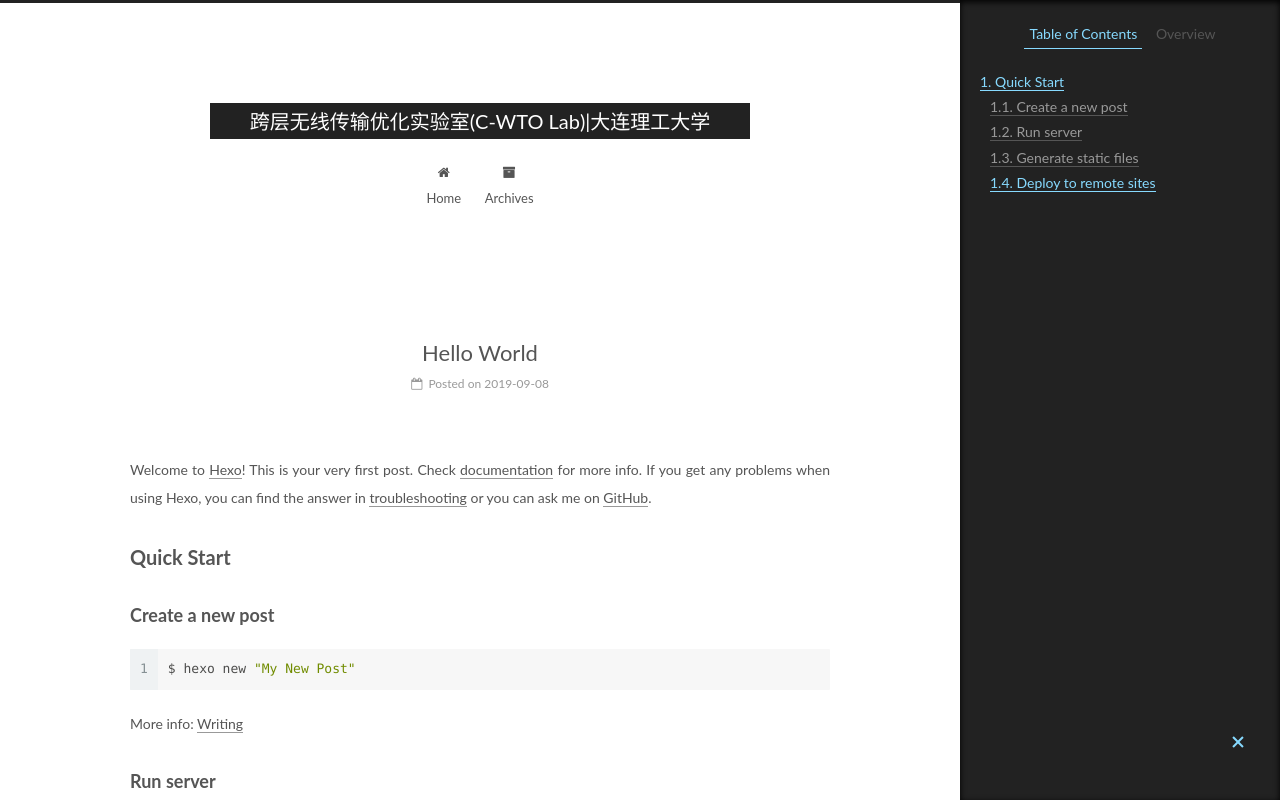
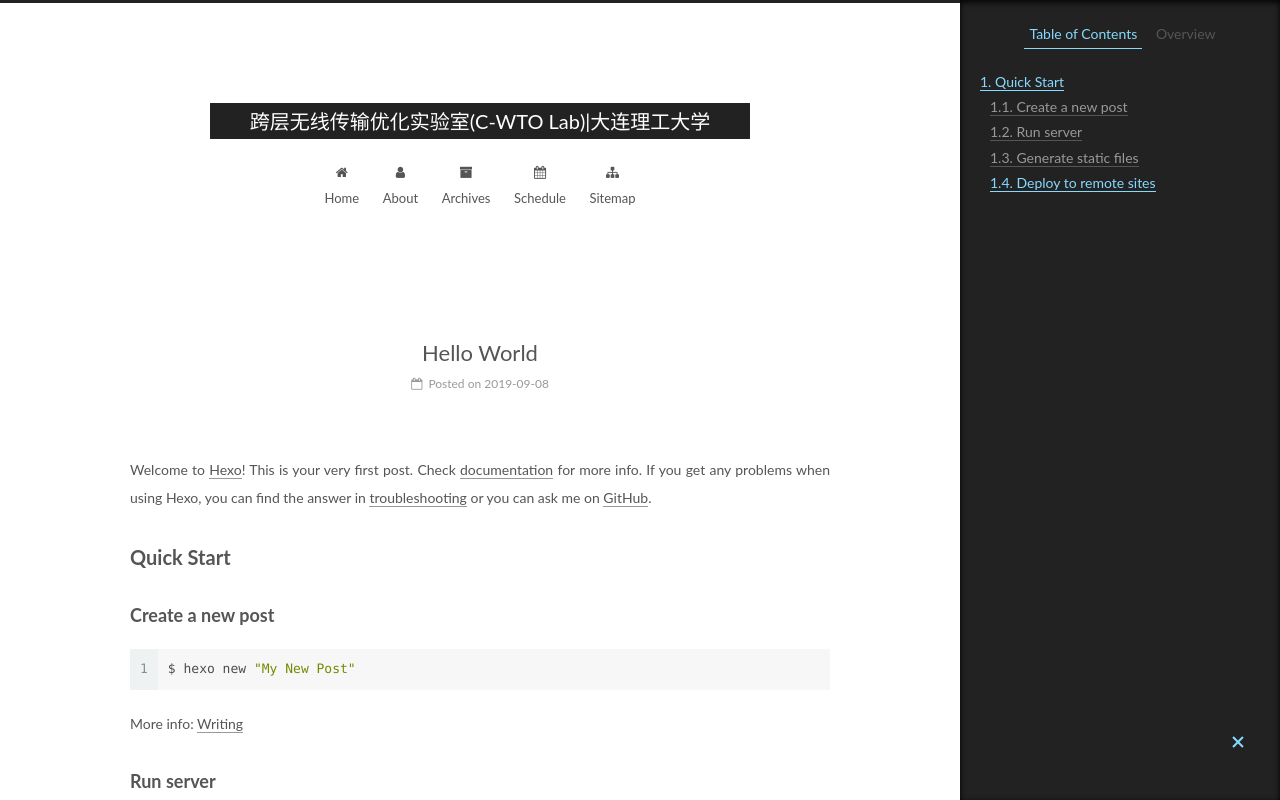
Before and after one commit to wf-Sun/wf-sun.github.io, a plain HTML site: page 2019/09/08/hello-world/index.html in a window 1280 px wide. Shown: the top 800 px of the page. Drawn offline with Linux system fonts and the light colour scheme.

Commit message:
Site updated: 2019-09-08 15:41:24

```diff
--- a/2019/09/08/hello-world/index.html
+++ b/2019/09/08/hello-world/index.html
@@ -190,12 +190,42 @@
         </li>
 
 
+        <li class="menu-item menu-item-about">
+          <a href="/about/" rel="section">
+
+              <i class="menu-item-icon fa fa-fw fa-user"></i> <br>
+
+            About
+          </a>
+        </li>
+
+
         <li class="menu-item menu-item-archives">
           <a href="/archives/" rel="section">
 
               <i class="menu-item-icon fa fa-fw fa-archive"></i> <br>
 
             Archives
+          </a>
+        </li>
+
+
+        <li class="menu-item menu-item-schedule">
+          <a href="/schedule/" rel="section">
+
+              <i class="menu-item-icon fa fa-fw fa-calendar"></i> <br>
+
+            Schedule
+          </a>
+        </li>
+
+
+        <li class="menu-item menu-item-sitemap">
+          <a href="/sitemap.xml" rel="section">
+
+              <i class="menu-item-icon fa fa-fw fa-sitemap"></i> <br>
+
+            Sitemap
           </a>
         </li>
 
--- a/css/main.css
+++ b/css/main.css
@@ -1822,7 +1822,7 @@ pre .javascript .function {
   width: 4px;
   height: 4px;
   border-radius: 50%;
-  background: #59f2d4;
+  background: #26bae4;
 }
 .links-of-blogroll {
   font-size: 13px;
```
Also changed, not shown: archives/2019/09/index.html (+30 -0 lines), archives/2019/index.html (+30 -0 lines), archives/index.html (+30 -0 lines), index.html (+30 -0 lines).
